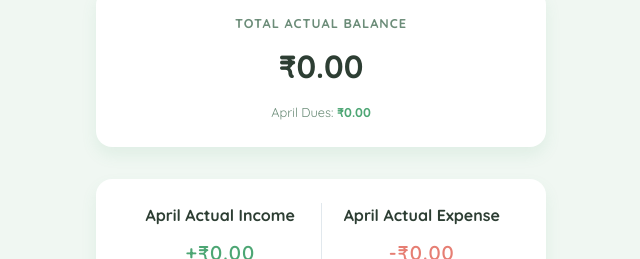
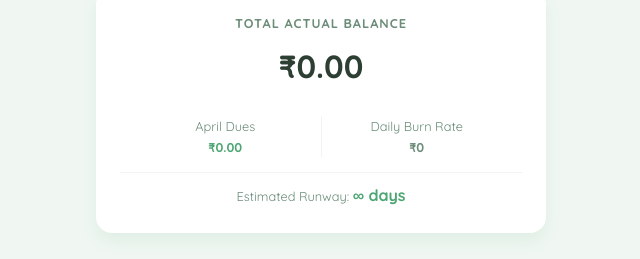
Before and after one commit to ansarzz77/ansarzz-expense-tracker, a React (Vite) app: page / in a window 1280 px wide. Shown: the part 152-411 px from the top of the page, without its empty margins (319-959 px from the left). Built offline with nearby package versions, Linux system fonts and the light colour scheme; no server answers; the database is empty.

Commit message:
feat: add burn rate tracker and cash runway to balance card

```diff
--- a/src/App.css
+++ b/src/App.css
@@ -112,6 +112,26 @@
   box-shadow: var(--shadow-md);
   text-align: center;
   margin-bottom: 2rem;
+}
+
+.balance-info-grid {
+  display: flex;
+  justify-content: space-between;
+  margin-top: 1.5rem;
+  padding: 0 10px;
+}
+
+.balance-info-item {
+  display: flex;
+  flex-direction: column;
+  align-items: center;
+  font-size: 0.8rem;
+  color: var(--text-secondary);
+  flex: 1;
+}
+
+.balance-info-item:first-of-type {
+  border-right: 1px solid #f1f3f5;
 }
 
 .balance-container h4 {
--- a/src/components/Balance.tsx
+++ b/src/components/Balance.tsx
@@ -34,14 +34,50 @@ export const Balance = () => {
 
   const monthName = MONTH_NAMES[currentMonth];
 
+  // Burn Rate Calculation (Current Month Only)
+  const currentMonthCompletedExpenses = transactions.filter((t: Transaction) => {
+    const [y, m, d] = t.dueDate.split('-').map(Number);
+    const tDate = new Date(y, m - 1, d);
+    return t.status === 'completed' && t.type === 'expense' &&
+           tDate.getMonth() === currentMonth && tDate.getFullYear() === currentYear;
+  });
+
+  const totalMonthExpenses = currentMonthCompletedExpenses.reduce((acc, t) => acc + t.amount, 0);
+  const daysPassed = now.getDate();
+  const dailyBurnRate = totalMonthExpenses / daysPassed;
+
+  const runwayDays = dailyBurnRate > 0 ? Math.floor(+actualTotal / dailyBurnRate) : Infinity;
+
+  const getRunwayColor = (days: number) => {
+    if (days === Infinity) return 'var(--income-color)';
+    if (days < 15) return 'var(--expense-color)';
+    if (days < 30) return '#f39c12'; // Orange
+    return 'var(--income-color)';
+  };
+
   return (
     <div className="balance-container">
       <h4>Total Actual Balance</h4>
       <h1>₹{actualTotal}</h1>
-      <div style={{ marginTop: '10px', fontSize: '0.8rem', color: 'var(--text-secondary)' }}>
-        <span>{monthName} Dues: </span>
-        <span style={{ fontWeight: 'bold', color: +pendingTotal >= 0 ? 'var(--income-color)' : 'var(--expense-color)' }}>
-          ₹{pendingTotal}
+
+      <div className="balance-info-grid">
+        <div className="balance-info-item">
+          <span>{monthName} Dues</span>
+          <span style={{ fontWeight: 'bold', color: +pendingTotal >= 0 ? 'var(--income-color)' : 'var(--expense-color)' }}>
+            ₹{pendingTotal}
+          </span>
+        </div>
+
+        <div className="balance-info-item">
+          <span>Daily Burn Rate</span>
+          <span style={{ fontWeight: 'bold' }}>₹{dailyBurnRate.toFixed(0)}</span>
+        </div>
+      </div>
+
+      <div className="runway-container" style={{ borderTop: '1px solid #f1f3f5', marginTop: '15px', paddingTop: '10px' }}>
+        <span style={{ fontSize: '0.8rem', color: 'var(--text-secondary)' }}>Estimated Runway: </span>
+        <span style={{ fontWeight: 'bold', color: getRunwayColor(runwayDays) }}>
+          {runwayDays === Infinity ? '∞ days' : `${runwayDays} days`}
         </span>
       </div>
     </div>
```
